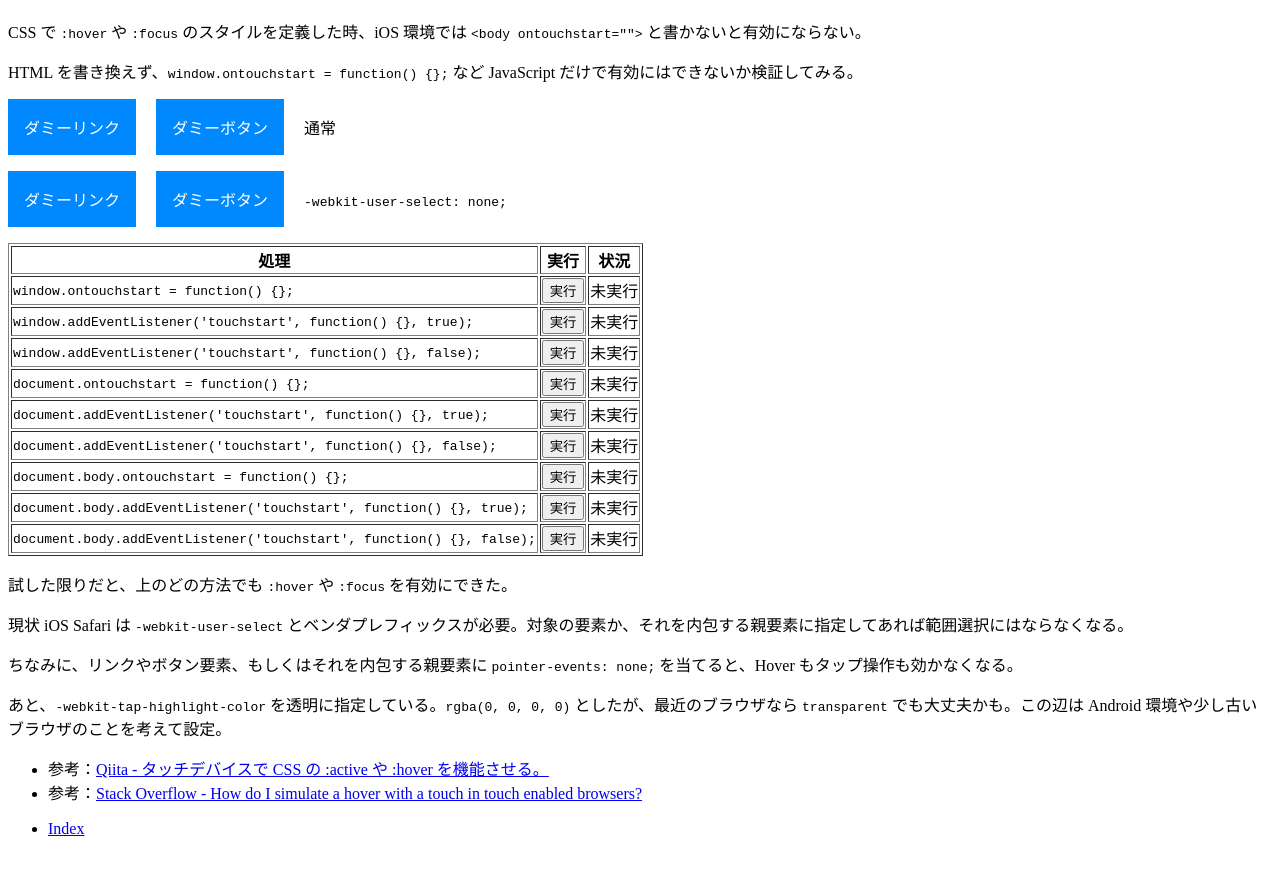
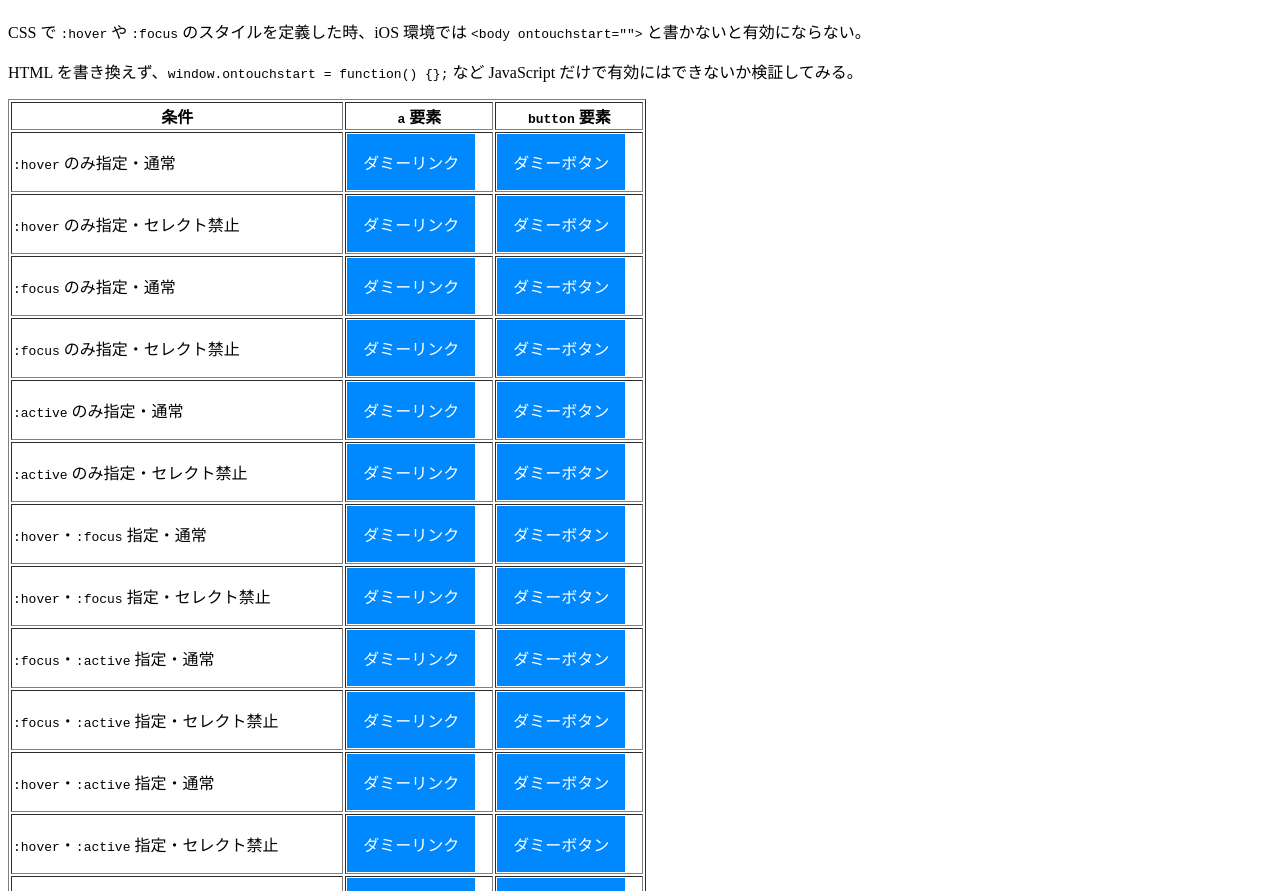
Before and after one commit to Neos21/poc-ios-safari-web, a plain HTML site: page touchstart-hover.html in a window 1280 px wide. Shown: the part 61-952 px from the top of the page. Before the commit the page ends 915 px from the top, so only its background shows below. Drawn offline with Linux system fonts and the light colour scheme.

Commit message:
Update TouchStart Examples

```diff
--- a/touchstart-hover.html
+++ b/touchstart-hover.html
@@ -21,9 +21,9 @@
   -webkit-tap-highlight-color: rgba(0, 0, 0, 0);
 }
 
-.dummy:hover  { background: #f0a; }
-.dummy:focus  { background: #bb0; }
-.dummy:active { background: #2c4; }
+.hover:hover   { background: #f0a; }
+.focus:focus   { background: #bb0; }
+.active:active { background: #2c4; }
 
 .usn {
   user-select        : none;
@@ -67,8 +67,92 @@ document.addEventListener('DOMContentLoaded', function() {
 <p>CSS で <code>:hover</code> や <code>:focus</code> のスタイルを定義した時、iOS 環境では <code>&lt;body ontouchstart=&quot;&quot;&gt;</code> と書かないと有効にならない。</p>
 <p>HTML を書き換えず、<code>window.ontouchstart = function() {};</code> など JavaScript だけで有効にはできないか検証してみる。</p>
 
-<p>            <a href="#" class="dummy">ダミーリンク</a> <button type="button" class="dummy">ダミーボタン</button> 通常</p>
-<p class="usn"><a href="#" class="dummy">ダミーリンク</a> <button type="button" class="dummy">ダミーボタン</button> <code>-webkit-user-select: none;</code></p>
+<table border="1">
+  <thead>
+    <tr>
+      <th>条件</th>
+      <th><code>a</code> 要素</th>
+      <th><code>button</code> 要素</th>
+    </tr>
+  </thead>
+  <tbody>
+    <!-- 1つ -->
+    <tr>
+      <td><code>:hover</code> のみ指定・通常</td>
+      <td><a href="#" class="dummy hover">ダミーリンク</a></td>
+      <td><button type="button" class="dummy hover">ダミーボタン</button></td>
+    </tr>
+    <tr>
+      <td><code>:hover</code> のみ指定・セレクト禁止</td>
+      <td class="usn"><a href="#" class="dummy hover">ダミーリンク</a></td>
+      <td class="usn"><button type="button" class="dummy hover">ダミーボタン</button></td>
+    </tr>
+    <tr>
+      <td><code>:focus</code> のみ指定・通常</td>
+      <td><a href="#" class="dummy focus">ダミーリンク</a></td>
+      <td><button type="button" class="dummy focus">ダミーボタン</button></td>
+    </tr>
+    <tr>
+      <td><code>:focus</code> のみ指定・セレクト禁止</td>
+      <td class="usn"><a href="#" class="dummy focus">ダミーリンク</a></td>
+      <td class="usn"><button type="button" class="dummy focus">ダミーボタン</button></td>
+    </tr>
+    <tr>
+      <td><code>:active</code> のみ指定・通常</td>
+      <td><a href="#" class="dummy active">ダミーリンク</a></td>
+      <td><button type="button" class="dummy active">ダミーボタン</button></td>
+    </tr>
+    <tr>
+      <td><code>:active</code> のみ指定・セレクト禁止</td>
+      <td class="usn"><a href="#" class="dummy active">ダミーリンク</a></td>
+      <td class="usn"><button type="button" class="dummy active">ダミーボタン</button></td>
+    </tr>
+    <!-- 2つ -->
+    <tr>
+      <td><code>:hover</code>・<code>:focus</code> 指定・通常</td>
+      <td><a href="#" class="dummy hover focus">ダミーリンク</a></td>
+      <td><button type="button" class="dummy hover focus">ダミーボタン</button></td>
+    </tr>
+    <tr>
+      <td><code>:hover</code>・<code>:focus</code> 指定・セレクト禁止</td>
+      <td class="usn"><a href="#" class="dummy hover focus">ダミーリンク</a></td>
+      <td class="usn"><button type="button" class="dummy hover focus">ダミーボタン</button></td>
+    </tr>
+    <tr>
+      <td><code>:focus</code>・<code>:active</code> 指定・通常</td>
+      <td><a href="#" class="dummy focus active">ダミーリンク</a></td>
+      <td><button type="button" class="dummy focus active">ダミーボタン</button></td>
+    </tr>
+    <tr>
+      <td><code>:focus</code>・<code>:active</code> 指定・セレクト禁止</td>
+      <td class="usn"><a href="#" class="dummy focus active">ダミーリンク</a></td>
+      <td class="usn"><button type="button" class="dummy focus active">ダミーボタン</button></td>
+    </tr>
+    <tr>
+      <td><code>:hover</code>・<code>:active</code> 指定・通常</td>
+      <td><a href="#" class="dummy hover active">ダミーリンク</a></td>
+      <td><button type="button" class="dummy hover active">ダミーボタン</button></td>
+    </tr>
+    <tr>
+      <td><code>:hover</code>・<code>:active</code> 指定・セレクト禁止</td>
+      <td class="usn"><a href="#" class="dummy hover active">ダミーリンク</a></td>
+      <td class="usn"><button type="button" class="dummy hover active">ダミーボタン</button></td>
+    </tr>
+    <!-- 3つ -->
+    <tr>
+      <td><code>:hover</code>・<code>:focus</code>・<code>:active</code> 指定・通常</td>
+      <td><a href="#" class="dummy hover focus active">ダミーリンク</a></td>
+      <td><button type="button" class="dummy hover focus active">ダミーボタン</button></td>
+    </tr>
+    <tr>
+      <td><code>:hover</code>・<code>:focus</code>・<code>:active</code> 指定・セレクト禁止</td>
+      <td class="usn"><a href="#" class="dummy hover focus active">ダミーリンク</a></td>
+      <td class="usn"><button type="button" class="dummy hover focus active">ダミーボタン</button></td>
+    </tr>
+  </tbody>
+</table>
+
+<hr>
 
 <table border="1">
   <thead>
```
